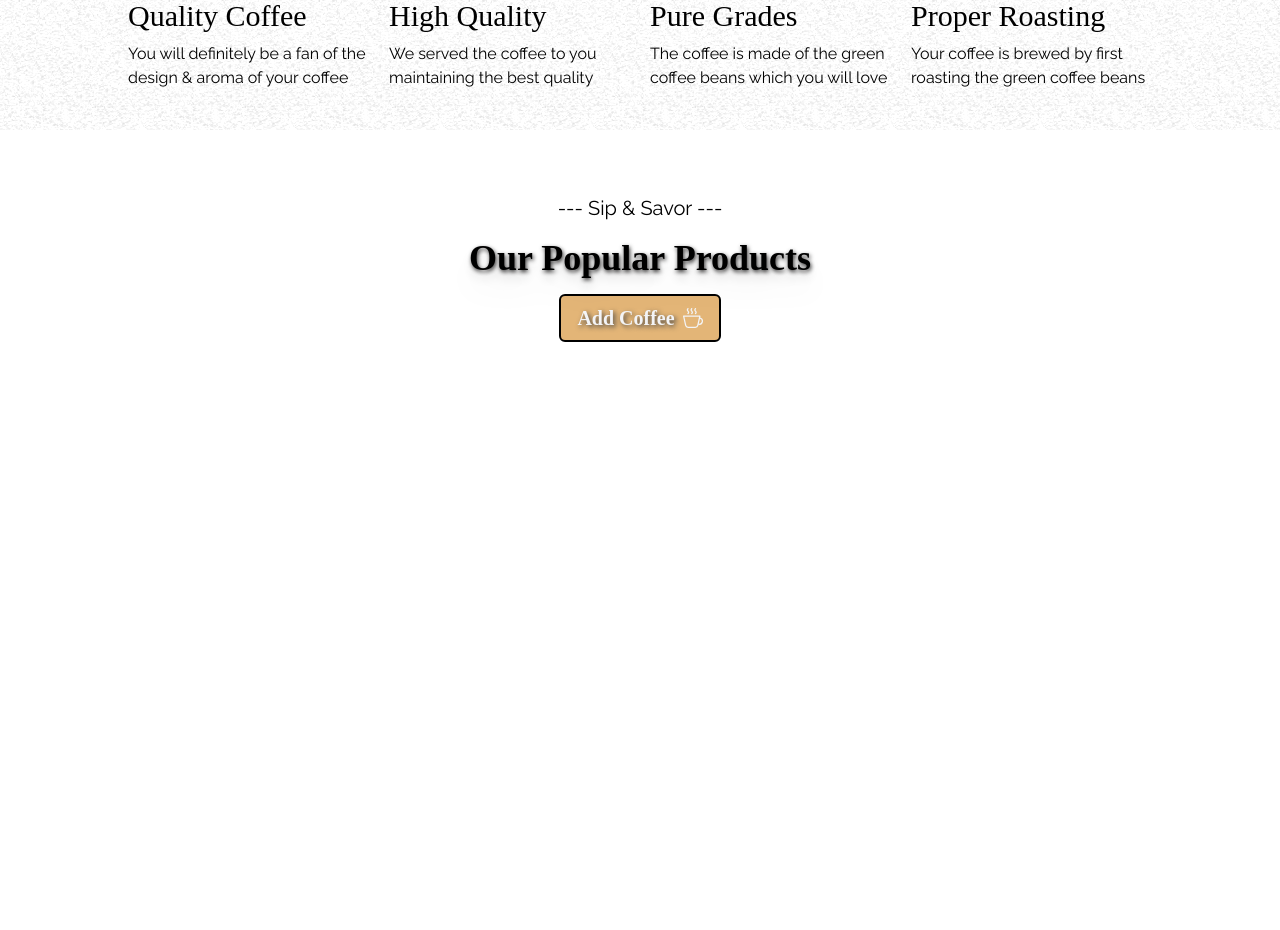
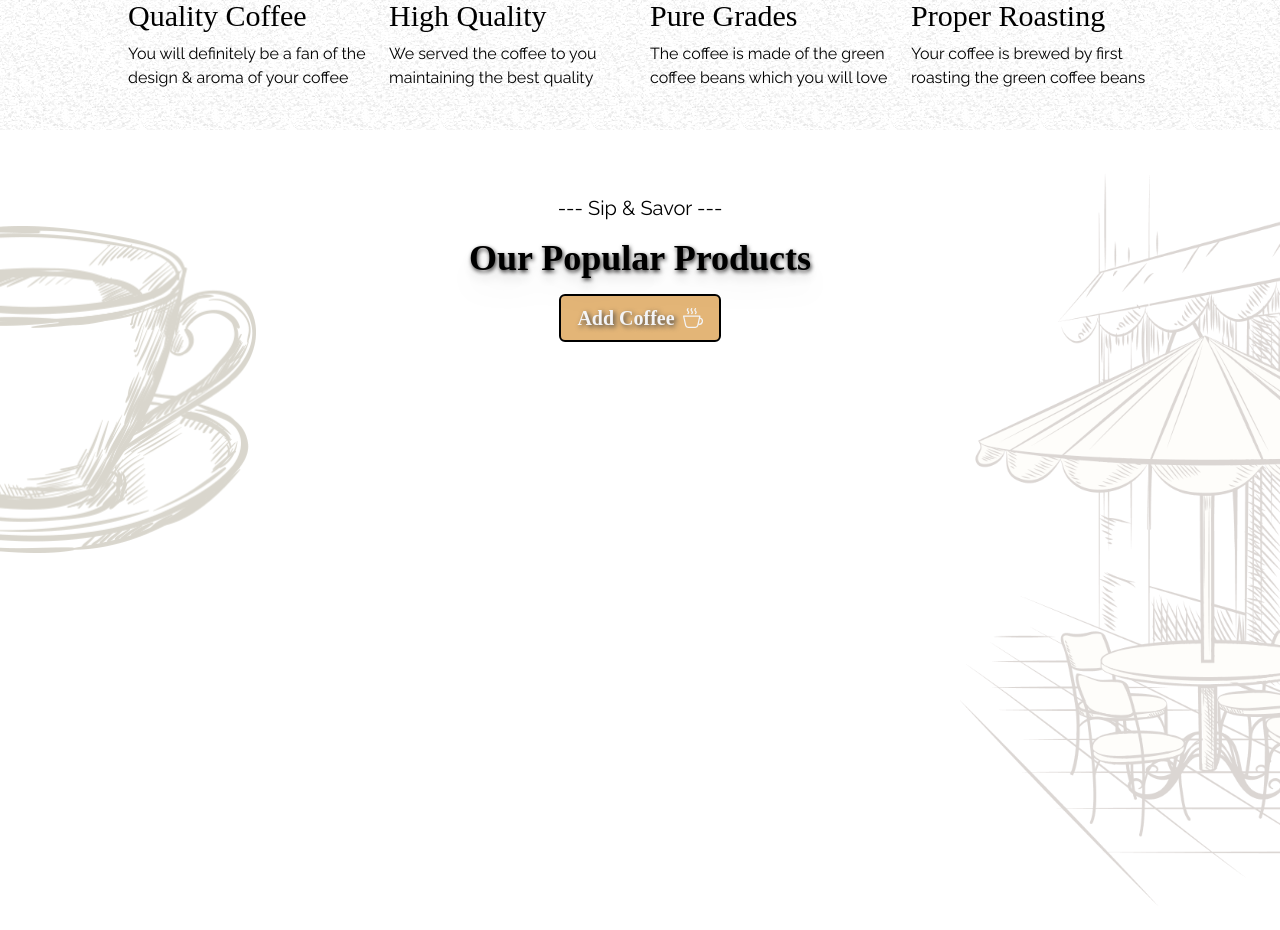
Before and after one commit to TahsinAlahi/espresso-frontend, a React (Vite) app: page / in a window 1280 px wide. Shown: the part 920-1850 px from the top of the page. Before the commit the page ends 1326 px from the top, so only its background shows below. Built offline with nearby package versions, Linux system fonts and the light colour scheme; a web font is replaced by a local one.

Commit message:
updated: background in product cards

```diff
--- a/src/components/ProductCards.tsx
+++ b/src/components/ProductCards.tsx
@@ -1,8 +1,20 @@
 import { BsCupHot } from "react-icons/bs";
+import cupBg from "../assets/more/4.png";
+import coffeeHouseBg from "../assets/more/5.png";
 
 function ProductCards() {
   return (
-    <main className="font-raleway py-16">
+    <main className="font-raleway py-16 relative min-h-svh">
+      {/* Background */}
+      <img
+        src={cupBg}
+        className="absolute md:top-24 top-48 left-0 md:w-1/5 w-1/3 z-[-1]"
+      />
+      <img
+        src={coffeeHouseBg}
+        className="absolute bottom-6 right-0 md:w-1/4 w-1/2 z-[-1]"
+      />
+
       <div className="text-center space-y-4">
         <h1 className="text-xl">--- Sip & Savor ---</h1>
         <h1
```
